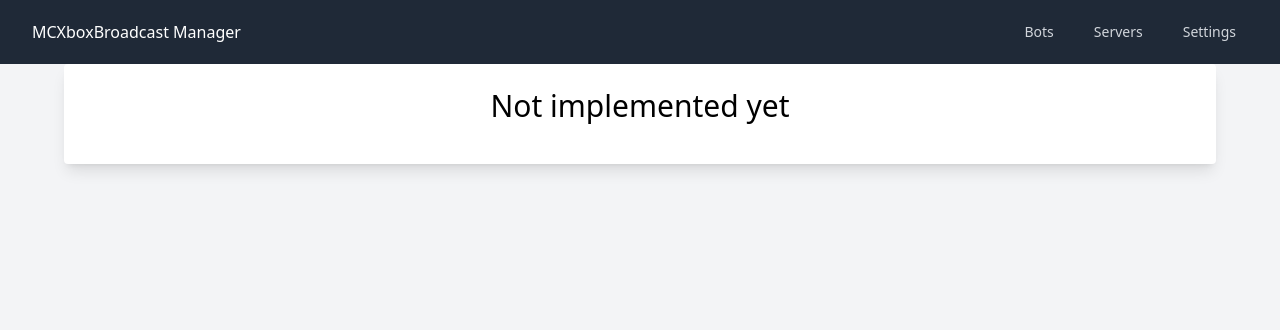
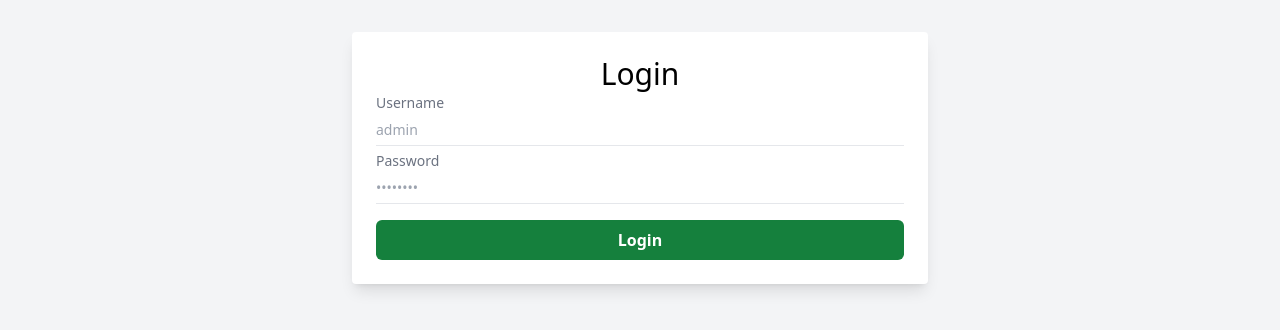
Before and after one commit to MCXboxBroadcast/Broadcaster, a React (Vite) app in the folder bootstrap/manager/src/ui/: page /login in a window 1280 px wide. Shown: the top 330 px of the page. Built offline with nearby package versions, Linux system fonts and the light colour scheme.

Commit message:
Add login page

```diff
--- a/bootstrap/manager/src/ui/package.json
+++ b/bootstrap/manager/src/ui/package.json
@@ -6,6 +6,7 @@
   "scripts": {
     "dev": "vite",
     "build": "vite build",
+    "build-prod": "vite build --outDir ..\\main\\resources\\static\\",
     "lint": "eslint . --ext js,jsx --report-unused-disable-directives --max-warnings 0",
     "preview": "vite preview"
   },
--- a/bootstrap/manager/src/ui/src/App.jsx
+++ b/bootstrap/manager/src/ui/src/App.jsx
@@ -4,6 +4,7 @@ import Error from './templates/Error'
 import Layout from './templates/Layout'
 
 import Todo from './pages/Todo'
+import Login from './pages/Login'
 import Bots from './pages/Bots'
 import BotDetails from './pages/BotDetails'
 import Servers from './pages/Servers'
@@ -69,7 +70,7 @@ const router = createBrowserRouter([
       },
       {
         path: 'login',
-        element: <Todo />,
+        element: <Login />,
         handle: {
           title: () => 'Login',
           hideHeader: () => true,
--- /dev/null
+++ b/bootstrap/manager/src/ui/src/components/Button.jsx
@@ -0,0 +1,16 @@
+function Input (props) {
+  const newProps = { ...props }
+  const { color, children } = props
+  delete newProps.color
+  delete newProps.children
+
+  return (
+    <>
+      <button {...newProps} className={'flex justify-center items-center gap-1 py-2 px-2 rounded-md text-white font-bold bg-' + color + '-700 hover:bg-' + color + '-800 transition-colors duration-150'}>
+        {children}
+      </button>
+    </>
+  )
+}
+
+export default Input
--- a/bootstrap/manager/src/ui/src/components/Input copy.jsx
+++ /dev/null
@@ -1,17 +0,0 @@
-function Input (props) {
-  const newProps = { ...props }
-  const { label, id } = props
-  delete newProps.label
-  delete newProps.id
-
-  return (
-    <>
-      <div className='relative'>
-        <input {...newProps} className='peer w-full h-full bg-transparent outline outline-0 transition-colors border-b border-blue-gray-200 focus:border-gray-900 text-sm pt-4 pb-1.5' />
-        <label htmlFor={id} className='flex w-full h-full select-none pointer-events-none absolute left-0 leading-tight transition-colors -top-2.5 text-sm text-gray-500 peer-focus:text-gray-900'>{label}</label>
-      </div>
-    </>
-  )
-}
-
-export default Input
--- a/bootstrap/manager/src/ui/src/pages/BotDetails.jsx
+++ b/bootstrap/manager/src/ui/src/pages/BotDetails.jsx
@@ -4,6 +4,7 @@ import { DocumentCheckIcon, TrashIcon } from '@heroicons/react/16/solid'
 import { useEffect, useRef, useState } from 'react'
 import { useNavigate, useParams } from 'react-router-dom'
 import Select from '../components/Select'
+import Button from '../components/Button'
 
 function BotDetails () {
   const { botId } = useParams()
@@ -159,18 +160,18 @@ function BotDetails () {
               required
               options={servers.map((server) => ({ value: server.id, label: server.hostname + ':' + server.port}))}
             />
-            <button type='submit' className='flex justify-center items-center gap-1 py-2 px-2 rounded-md text-white font-bold bg-green-700 hover:bg-green-800 transition-colors duration-150'>
+            <Button color='green' type='submit'>
               <div>
                 Save
               </div>
               <DocumentCheckIcon className='size-4' aria-hidden='true' />
-            </button>
-            <button className='flex justify-center items-center gap-1 py-2 px-2 rounded-md text-white font-bold bg-red-700 hover:bg-red-800 transition-colors duration-150' onClick={() => callDelete()}>
+            </Button>
+            <Button color='red' onClick={() => callDelete()}>
               <div>
                 Delete
               </div>
               <TrashIcon className='size-4' aria-hidden='true' />
-            </button>
+            </Button>
           </form>
         </div>
       </div>
--- /dev/null
+++ b/bootstrap/manager/src/ui/src/pages/Login.jsx
@@ -0,0 +1,89 @@
+import { useEffect, useState } from 'react'
+import Input from '../components/Input'
+import Button from '../components/Button'
+import { useNavigate } from 'react-router-dom'
+
+function Login () {
+  const navigate = useNavigate()
+  const [formData, setFormData] = useState({
+    username: '',
+    password: ''
+  })
+  const [message, setMessage] = useState({
+    color: '',
+    message: ''
+  })
+
+  useEffect(() => {
+    if (window.location.search === '?logout') {
+      setMessage({
+        color: 'green',
+        message: 'Successfully logged out'
+      })
+    }
+  }, [])
+
+  const handleChange = (e) => {
+    const { name, value } = e.target
+    setFormData(prevState => ({
+      ...prevState,
+      [name]: value
+    }))
+  }
+
+  const handleSubmit = (e) => {
+    e.preventDefault()
+
+    fetch('/login', { method: 'POST', body: new URLSearchParams(formData) }).then((res) => res.json()).then((data) => {
+      if (data.success) {
+        return navigate('/')
+      } else {
+        setMessage({
+          color: 'red',
+          message: 'Invalid username or password'
+        })
+      }
+    }).catch((err) => {
+      setMessage({
+        color: 'red',
+        message: err.message
+      })
+    })
+  }
+
+  return (
+    <>
+      <div className='p-8 flex items-center flex-col gap-5 h-full'>
+        <div className='bg-white p-6 rounded shadow-lg max-w-xl w-full'>
+          <h3 className='text-3xl text-center pb-3'>Login</h3>
+          {message.message && <div className={'text-center pb-3 text-' + message.color + '-600'}>{message.message}</div>}
+          <form className='flex flex-col gap-4' onSubmit={handleSubmit}>
+            <Input
+              label='Username'
+              type='text'
+              id='username'
+              name='username'
+              value={formData.username}
+              onChange={handleChange}
+              required
+              placeholder='admin'
+            />
+            <Input
+              label='Password'
+              type='password'
+              id='password'
+              name='password'
+              value={formData.password}
+              onChange={handleChange}
+              required
+              placeholder='&bull;&bull;&bull;&bull;&bull;&bull;&bull;&bull;'
+            />
+            <Button type='submit' color='green'>Login</Button>
+          </form>
+        </div>
+      </div>
+    </>
+  )
+}
+
+export default Login
--- a/bootstrap/manager/src/ui/src/pages/ServerDetails.jsx
+++ b/bootstrap/manager/src/ui/src/pages/ServerDetails.jsx
@@ -4,6 +4,7 @@ import { DocumentCheckIcon, TrashIcon } from '@heroicons/react/16/solid'
 import { useEffect, useState } from 'react'
 import { useNavigate, useParams } from 'react-router-dom'
 import Input from '../components/Input'
+import Button from '../components/Button'
 
 import { formatTimestamp } from '../utils'
 
@@ -132,18 +133,18 @@ function ServerDetails () {
               min='1'
               max='65535'
             />
-            <button type='submit' className='flex justify-center items-center gap-1 py-2 px-2 rounded-md text-white font-bold bg-green-700 hover:bg-green-800 transition-colors duration-150'>
+            <Button color='green' type='submit'>
               <div>
                 Save
               </div>
               <DocumentCheckIcon className='size-4' aria-hidden='true' />
-            </button>
-            <button className='flex justify-center items-center gap-1 py-2 px-2 rounded-md text-white font-bold bg-red-700 hover:bg-red-800 transition-colors duration-150' onClick={() => callDelete()}>
+            </Button>
+            <Button color='red' onClick={() => callDelete()}>
               <div>
                 Delete
               </div>
               <TrashIcon className='size-4' aria-hidden='true' />
-            </button>
+            </Button>
           </form>
         </div>
       </div>
--- a/bootstrap/manager/src/ui/src/pages/Todo.jsx
+++ b/bootstrap/manager/src/ui/src/pages/Todo.jsx
@@ -3,7 +3,7 @@ function Todo () {
     <>
       <div className='px-8 pb-12 flex items-center flex-col gap-5'>
         <div className='bg-white p-6 rounded shadow-lg max-w-6xl w-full'>
-          <h3 className='text-3xl text-center pb-4'>Not implemented yet</h3>
+          <h3 className='text-3xl text-center'>Not implemented yet</h3>
         </div>
       </div>
     </>
--- a/bootstrap/manager/src/ui/src/templates/Layout.jsx
+++ b/bootstrap/manager/src/ui/src/templates/Layout.jsx
@@ -48,7 +48,8 @@ function Layout () {
   // TODO Restyle the header and footer
   return (
     <>
-      <div className={'bg-gray-800 text-white ' + (!hideHeader ? 'pb-32' : '')}>
+      {(!hideHeader &&
+        <div className='bg-gray-800 text-white pb-32'>
           <Disclosure as='nav'>
             {({ open }) => (
               <>
@@ -102,14 +103,13 @@ function Layout () {
             )}
           </Disclosure>
 
-        {(!hideHeader &&
           <header className='py-10 flex justify-center'>
             <h2 className='px-8 text-5xl'>
               {title}
             </h2>
           </header>
+        </div>
     )}
-      </div>
 
       <main className={'flex-1 ' + (!hideHeader ? '-mt-32' : '')}>
         <Outlet />
```
Also changed, not shown: 1 other file (tests, documents, lock files or other folders). Lines whose indentation alone changed are shown as unchanged.
